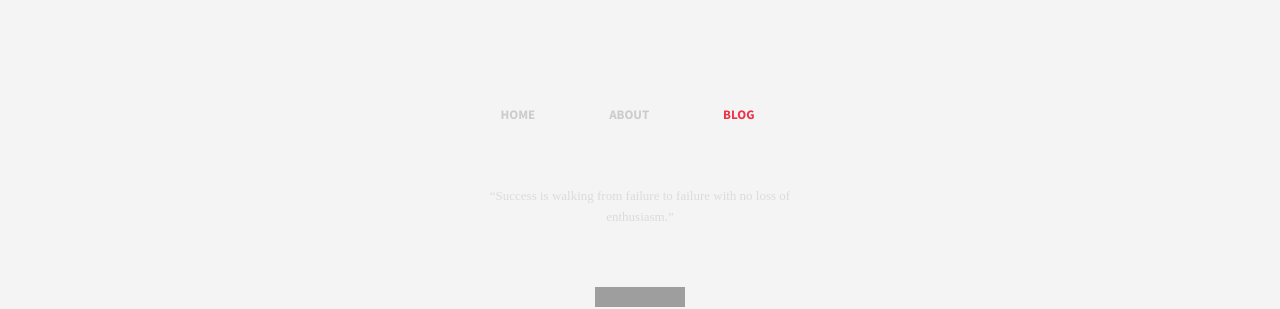
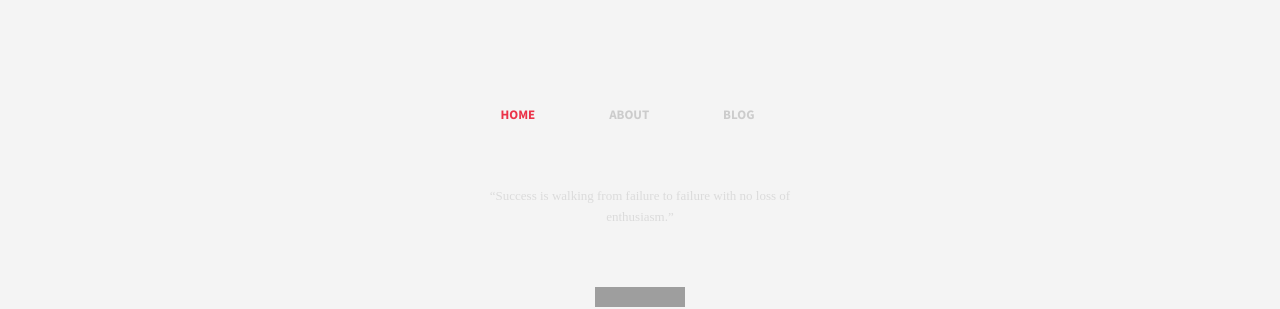
Before and after one commit to attheodo/attheodo.github.io, a Jekyll site: the page built from index.html, in a window 1280 px wide. Shown: the part 1246-1555 px from the top of the page. Built offline with Jekyll 4.4.1, drawn with Linux system fonts in a browser that asks for light colours; some web fonts are replaced; Markdown is read by kramdown in place of the engine named in the settings; the list of posts is cut into pages by our own code; grey boxes are pictures that could not be loaded.

Commit message:
do dynamic acti class at footer menu

```diff
--- a/_includes/footer.html
+++ b/_includes/footer.html
@@ -1,8 +1,14 @@
 <footer class="footer text-center container">
   <ul class="list-inline">
-    <li><a href="/">HOME</a></li>
-    <li><a href="/about/">ABOUT</a></li>
-    <li><a class="active " href="/blog/">BLOG</a></li>
+    <li><a
+      href="/"
+      class="{% if page.path contains 'index'%}active{% endif %}">HOME</a></li>
+    <li><a
+      href="/about/"
+      class="{% if page.path contains 'about'%}active{% endif %}">ABOUT</a></li>
+    <li><a
+      href="/blog/"
+      class="{% if page.path contains 'blog'%}active{% endif %}">BLOG</a></li>
   </ul>
   <div class="row">
     <div class="col-md-4 col-md-offset-4">
```
